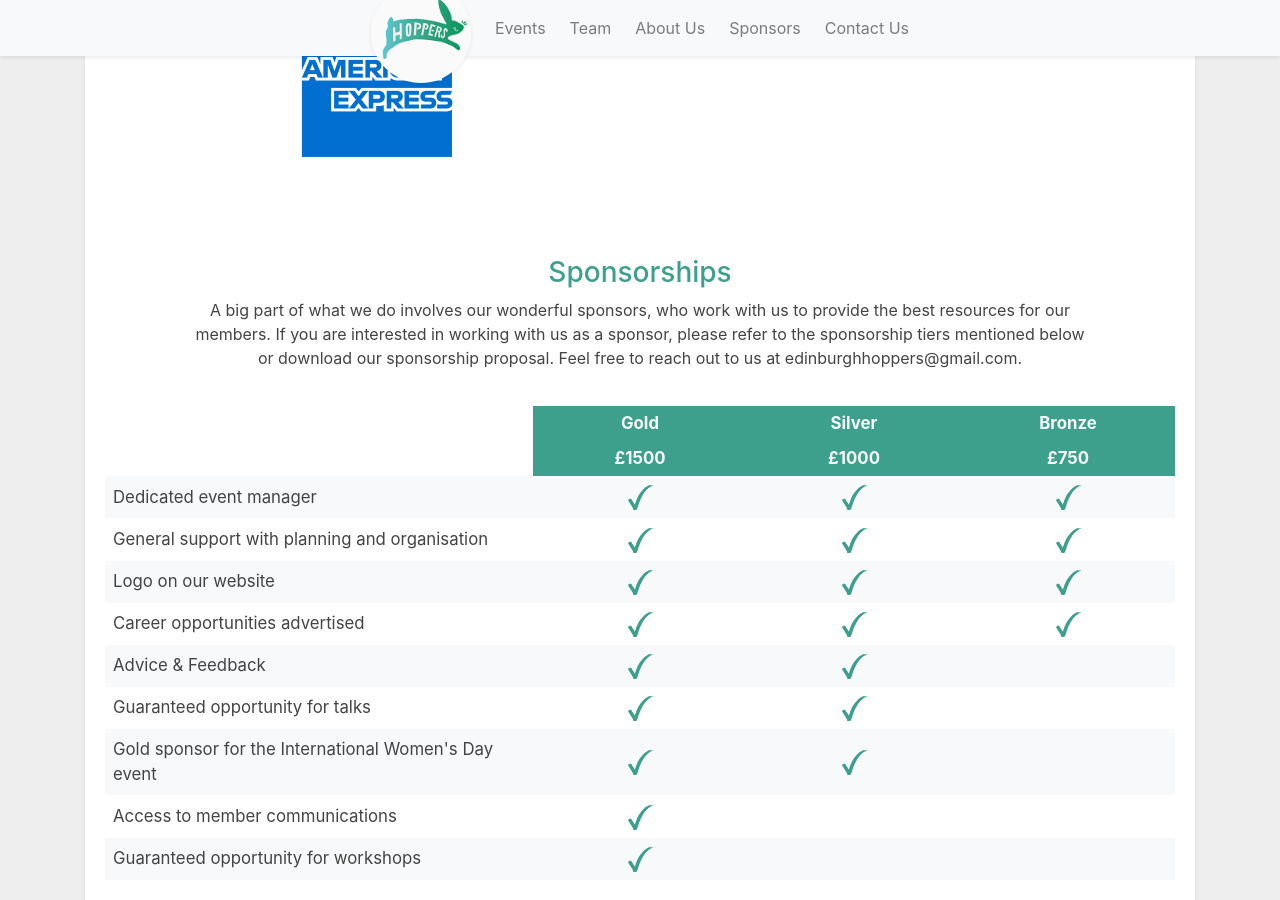
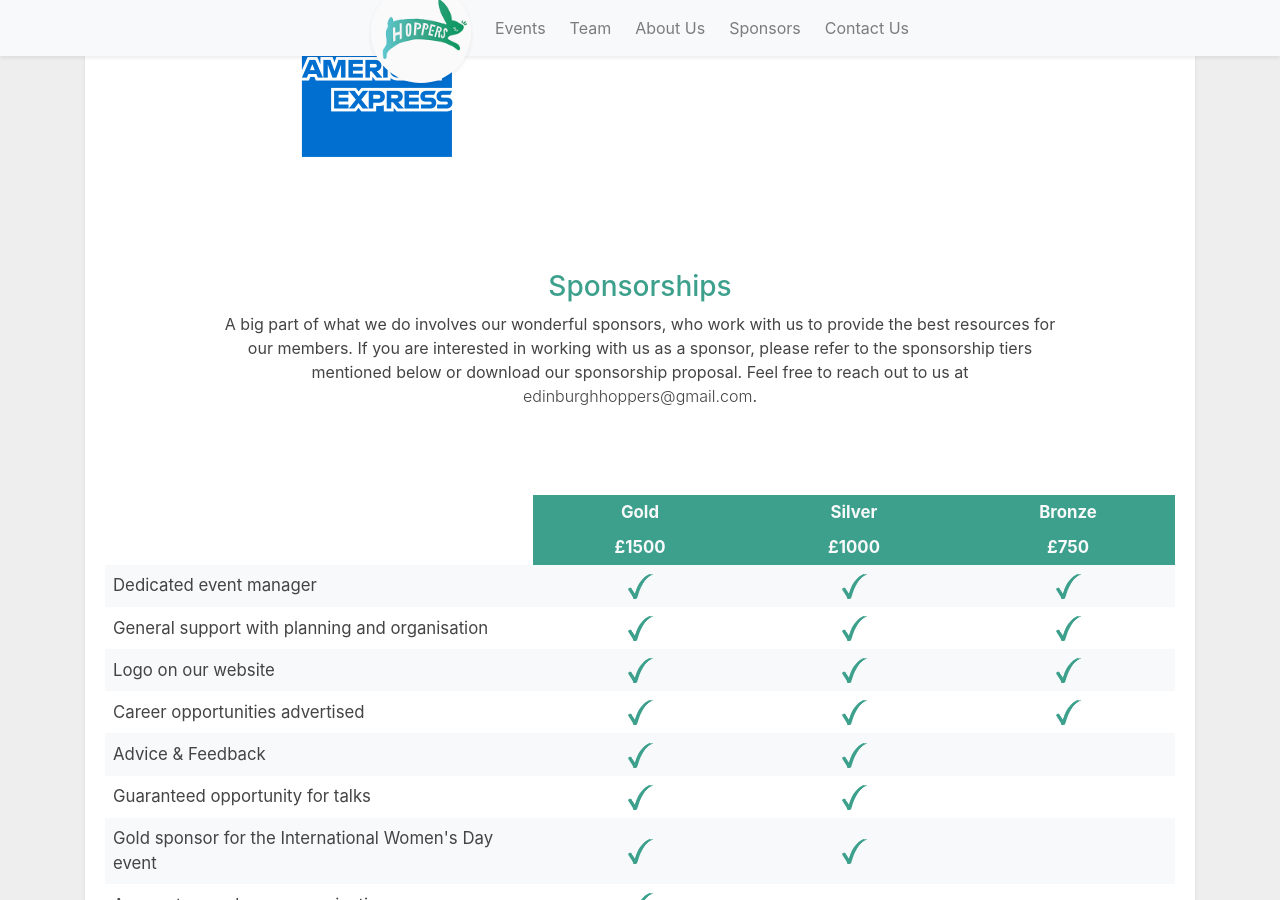
Before and after one commit to edinburgh-hoppers/website, a Jekyll site: the page built from _pages/sponsors.html, in a window 1280 px wide and 900 px high, scrolled down 575 px. Built offline with Jekyll 4.4.1, drawn with Linux system fonts in a browser that asks for light colours.

Commit message:
small changes to align issues

```diff
--- a/_pages/sponsors.html
+++ b/_pages/sponsors.html
@@ -20,9 +20,10 @@ styleSheet: style.scss
 
 <div class="tiers">
 
-  <div id="tiers-intro">
+  <div id="tiers-intro" class = "col-12">
     <h3>Sponsorships</h3>
-    <p>A big part of what we do involves our wonderful sponsors, who work with us to provide the best resources for our members. If you are interested in working with us as a sponsor, please refer to the sponsorship tiers mentioned below or download our sponsorship proposal. Feel free to reach out to us at edinburghhoppers@gmail.com.</p>
+    <p>A big part of what we do involves our wonderful sponsors, who work with us to provide the best resources for our members. If you are interested in working with us as a sponsor, please refer to the sponsorship tiers mentioned below or download our sponsorship proposal. Feel free to reach out to us at
+      <a href = "mailto:edinburghhoppers@gmail.com" style = "color: #444; font-weight:300;">edinburghhoppers@gmail.com</a>.</p>
 
   </div>
 
--- a/assets/css/style.scss
+++ b/assets/css/style.scss
@@ -218,7 +218,11 @@ a {
 
 #tiers-intro {
   text-align: center;
-  padding: 50px 90px 20px 90px;
+  padding: 5vw 9vw 2vw 9vw;
+  margin-bottom: 5vh;
+  @media(max-width: 700px){
+    font-size: 13px;
+  }
 }
 
 .tiers td {
@@ -235,6 +239,12 @@ a {
 .tiers img {
   height: 25px;
   width: 25px;
+}
+
+.tiers table{
+  @media(max-width: 700px){
+    font-size: 12px;
+  }
 }
 
 .tiers tr:nth-child(odd){background-color: $hoppers-gray-light;}
```
Also changed, not shown: 1 other file.
